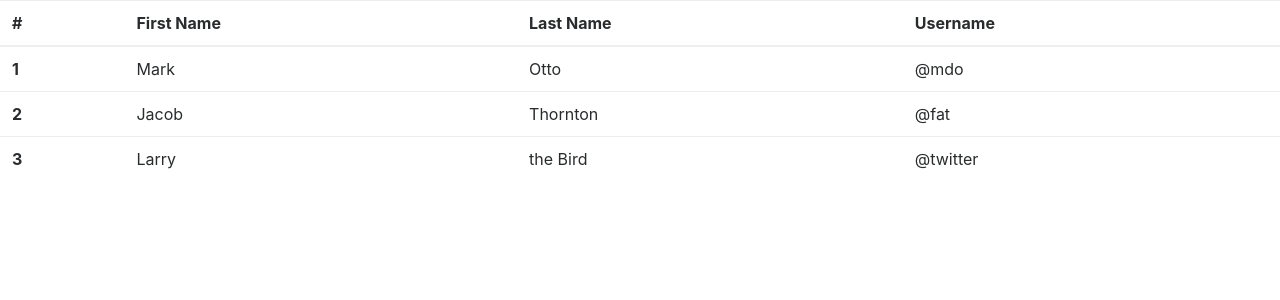
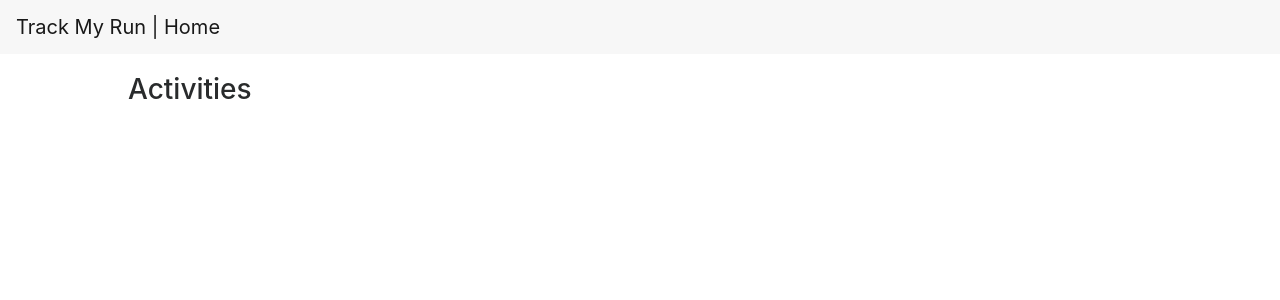
Before and after one commit to StephenFox1995/trackmyrun, a Django app: template templates/tracker/home.html in a window 1280 px wide. Shown: the top 300 px of the page. Run offline with Django 3.2, Linux system fonts and the light colour scheme; the template is opened without the code that fills it, so the values that code supplies are empty; some libraries are stand-ins or nearby versions.

Commit message:
Activities can now be viewed from the web application

```diff
--- /dev/null
+++ b/static/tracker/js/activityRenderer.js
@@ -0,0 +1,69 @@
+/**
+ * Created by stephenfox on 01/05/2017.
+ */
+var actvityRenderer = function (el) {
+    var renderTo = el;
+    function formatDate(date) {
+        return moment(date).format("HH:mm:ss");
+    }
+
+    function activityDuration(start, end) {
+        var mStart = moment(start);
+        var mEnd = moment(end);
+        return moment(mEnd.diff(mStart)).format("HH:mm:ss");
+    }
+
+    /**
+     * Displays actvities in table, and registers a callback that will
+     * pass the index of the row that has been selected.
+     * @param activities: The activities to display in the table.
+     * @param onClickCallback: Callback which will pass the index
+     *  of the row that was selected.
+     * */
+    function displayInTable(activities, onClickCallback) {
+        var activityTableHTML =
+            "<table class='table table-hover' id='activityTable'>" +
+            '<thead>' +
+            '<tr>' +
+            '<th>Username</th>' +
+            '<th>Distance</th>' +
+            '<th>Duration</th>' +
+            '<th>Start - End</th>' +
+            '</tr>' +
+            '</thead>' +
+            '<tbody>' +
+            '</tbody>' +
+            '</table>';
+        $(renderTo).append(activityTableHTML);
+        activities.forEach(function (activity) {
+            $('#activityTable  > tbody').append(
+                '<tr>' +
+                '<td>' + activity.properties.owner.username + '</td>' +
+                '<td>' + parseFloat(activity.properties.distance).toFixed(3) + '</td>' +
+                '<td>' + activityDuration(activity.properties.start, activity.properties.end) + '</td>' +
+                '<td>' + formatDate(activity.properties.start) + ' - ' + formatDate(activity.properties.end) + '</td>' +
+                '</tr>'
+            )
+        });
+        // Register onClick listeners for each row.
+        $('#activityTable tr').click(function () {
+            if (onClickCallback) {
+                onClickCallback($(this).closest('tr').index());
+            }
+        });
+    }
+
+    function displayOnMap(map, activity) {
+        map.setView([
+            activity.geometry.coordinates[0][1],
+            activity.geometry.coordinates[0][0]
+        ], 16);
+        L.geoJson(activity).addTo(map);
+    }
+    return {
+        displayInTable: displayInTable,
+        displayOnMap: displayOnMap,
+        formatDate: formatDate,
+        activityDuration: activityDuration
+    }
+};
--- a/templates/tracker/base.html
+++ b/templates/tracker/base.html
@@ -1,12 +1,15 @@
-<html>
+<html xmlns="http://www.w3.org/1999/html">
+{% load staticfiles %}
+{% load leaflet_tags %}
 <head>
+
     <link rel="stylesheet"
           href="https://maxcdn.bootstrapcdn.com/bootstrap/4.0.0-alpha.6/css/bootstrap.min.css"
           integrity="sha384-rwoIResjU2yc3z8GV/NPeZWAv56rSmLldC3R/AZzGRnGxQQKnKkoFVhFQhNUwEyJ"
           crossorigin="anonymous">
     <script
-            src="https://code.jquery.com/jquery-3.1.1.slim.min.js"
-            integrity="sha384-A7FZj7v+d/sdmMqp/nOQwliLvUsJfDHW+k9Omg/a/EheAdgtzNs3hpfag6Ed950n"
+            src="https://code.jquery.com/jquery-3.2.1.min.js"
+            integrity="sha256-hwg4gsxgFZhOsEEamdOYGBf13FyQuiTwlAQgxVSNgt4="
             crossorigin="anonymous"></script>
     <script
             src="https://cdnjs.cloudflare.com/ajax/libs/tether/1.4.0/js/tether.min.js"
@@ -15,6 +18,9 @@
     <script src="https://maxcdn.bootstrapcdn.com/bootstrap/4.0.0-alpha.6/js/bootstrap.min.js"
             integrity="sha384-vBWWzlZJ8ea9aCX4pEW3rVHjgjt7zpkNpZk+02D9phzyeVkE+jo0ieGizqPLForn"
             crossorigin="anonymous"></script>
+    <script src="https://cdnjs.cloudflare.com/ajax/libs/moment.js/2.18.1/moment-with-locales.js"></script>
+    <script src="{% static 'tracker/js/activityRenderer.js' %}"></script>
+
 </head>
 <body>
 {% block content %}
--- a/templates/tracker/home.html
+++ b/templates/tracker/home.html
@@ -1,39 +1,46 @@
 {% extends "tracker/base.html" %}
 {% load staticfiles %}
-
+{% load leaflet_tags %}
 {% block content %}
     <head>
+
+        {% leaflet_css plugins="forms" %}
+        {% leaflet_js plugins="forms" %}
+
         <title>Track My Run | Home</title>
     </head>
+    <body>
+    <nav class="navbar navbar-light bg-faded">
+        <a class="navbar-brand" href="#">Track My Run | Home </a>
+    </nav>
 
-    <table class="table">
-  <thead>
-    <tr>
-      <th>#</th>
-      <th>First Name</th>
-      <th>Last Name</th>
-      <th>Username</th>
-    </tr>
-  </thead>
-  <tbody>
-    <tr>
-      <th scope="row">1</th>
-      <td>Mark</td>
-      <td>Otto</td>
-      <td>@mdo</td>
-    </tr>
-    <tr>
-      <th scope="row">2</th>
-      <td>Jacob</td>
-      <td>Thornton</td>
-      <td>@fat</td>
-    </tr>
-    <tr>
-      <th scope="row">3</th>
-      <td>Larry</td>
-      <td>the Bird</td>
-      <td>@twitter</td>
-    </tr>
-  </tbody>
-</table>
+    {% leaflet_map "map"  callback="initMap" %}
+    <div style="width: 80%; margin-left: 10%; margin-top: 20px;">
+        <h3>Activities</h3>
+        <div id="activities"></div>
+    </div>
+    </body>
+
+    <script type="text/javascript">
+        // Load activities.
+        var globalMap = null;
+        $(document).ready(function () {
+            var featureCollection = null;
+            $.get({
+                url: '/api/activity',
+                success: function (data) {
+                    featureCollection = data;
+                    actvityRenderer('#activities').displayInTable(featureCollection.features, handleActivityClick);
+                }
+            });
+
+            function handleActivityClick(index) {
+                var activity = featureCollection.features[index];
+                actvityRenderer().displayOnMap(globalMap, activity);
+            }
+        });
+        function initMap(map) {
+            globalMap = map;
+        }
+    </script>
 {% endblock %}
--- a/tracker/views.py
+++ b/tracker/views.py
@@ -1,5 +1,6 @@
 from django.shortcuts import render, redirect
 from django.contrib.auth import authenticate, login, logout, get_user_model
+from django.contrib.auth.decorators import login_required
 from django.core.urlresolvers import reverse
 from django.forms import ValidationError
 from . import forms
@@ -57,5 +58,6 @@
     return render(request, 'tracker/login.html', {'form': form})
 
 
+@login_required
 def home(request):
     return render(request, 'tracker/home.html')
```
